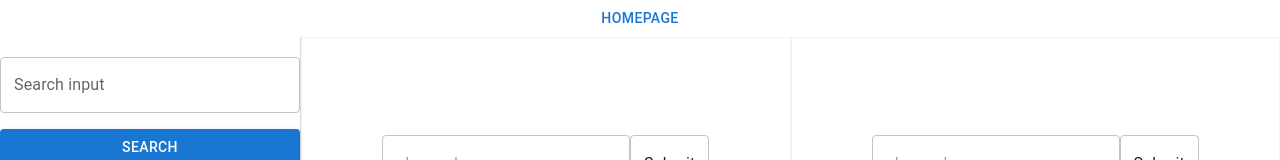
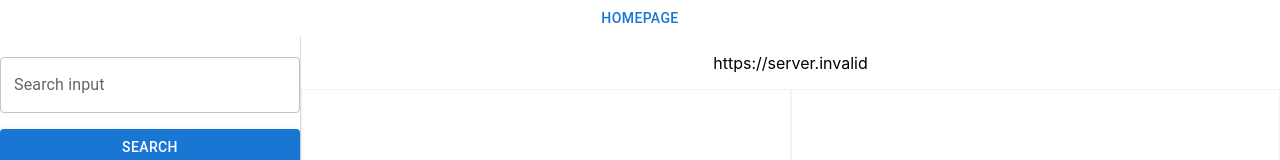
Before and after one commit to juanxhoO/pageoverlap_frontend, a React (Create React App) app: page / in a window 1280 px wide. Shown: the top 160 px of the page. Built offline with nearby package versions, Linux system fonts and the light colour scheme; no server answers.

Commit message:
adding .env file

```diff
--- a/src/App.js
+++ b/src/App.js
@@ -17,7 +17,7 @@
       <Header />
 
         <Sidebar />
-
+        <p>{process.env.REACT_APP_AXIOS_BASE_URL}</p>
 
       <Routes>
 
```
